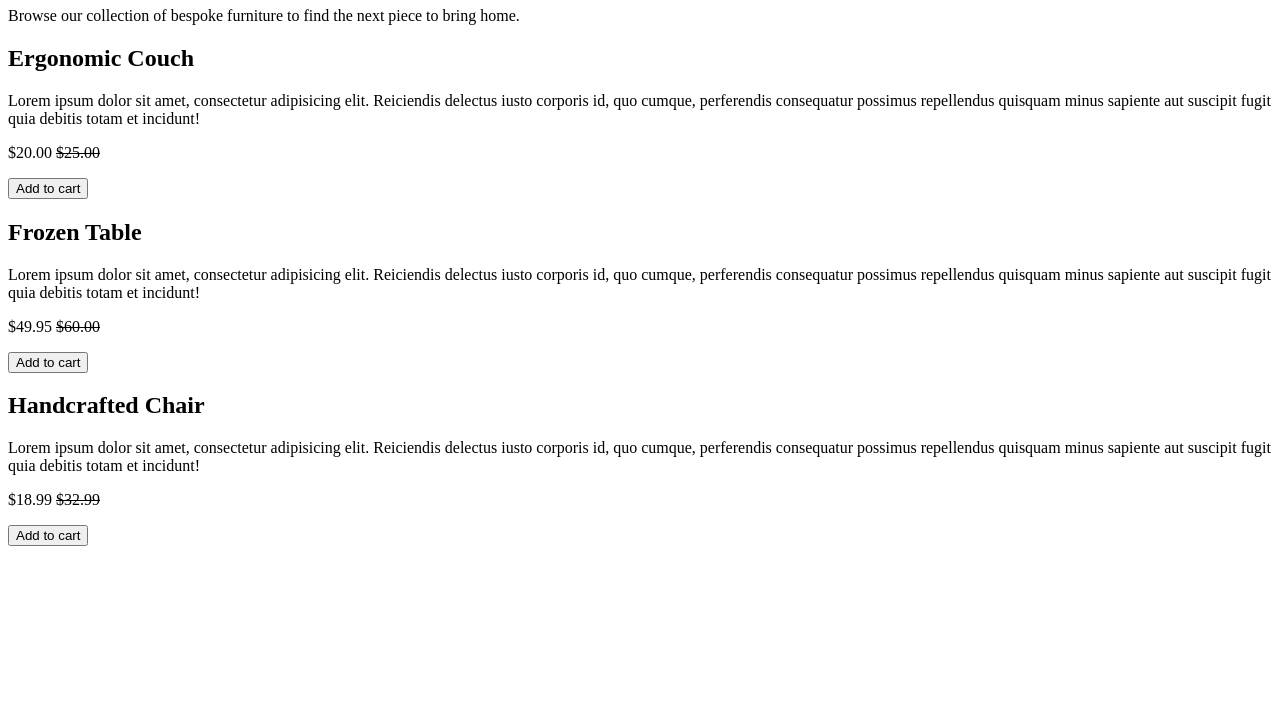
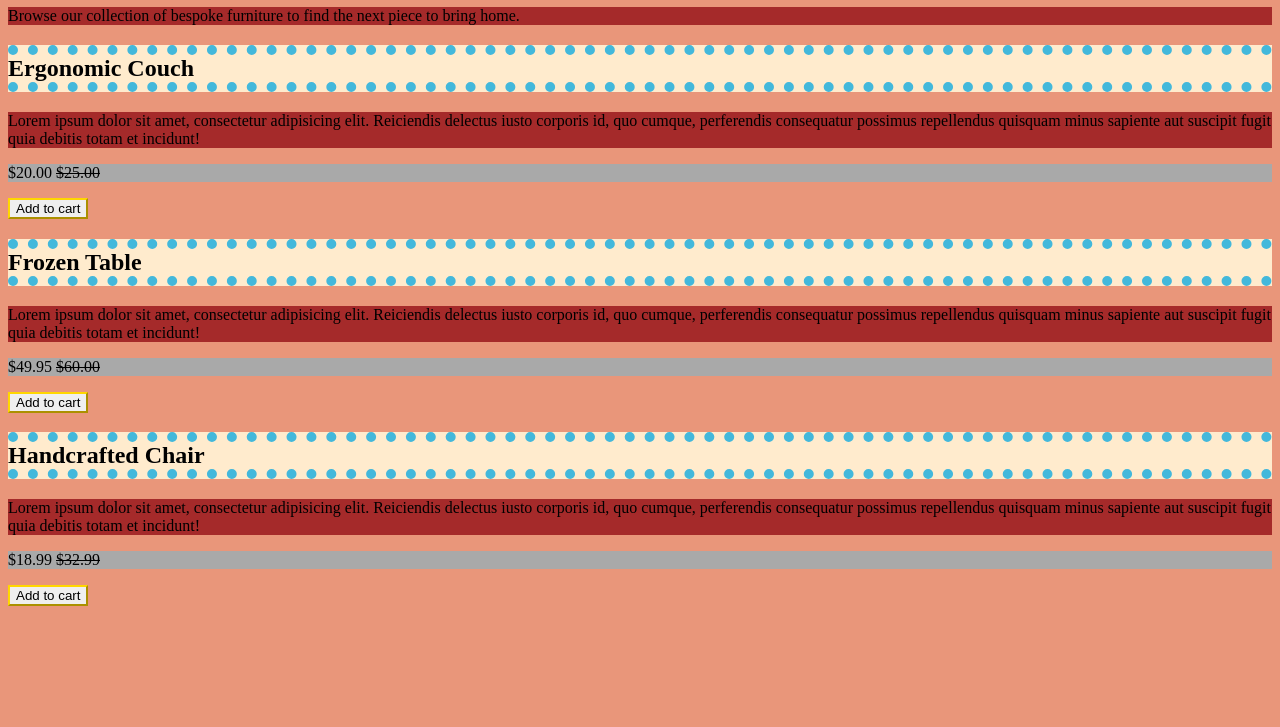
Before and after one commit to dimilowe/furniture-emporium, a plain HTML site: page index.html in a window 1280 px wide. Shown: the part 73-800 px from the top of the page. Drawn offline with Linux system fonts and the light colour scheme.

Commit message:
website amnded

```diff
--- a/index.css
+++ b/index.css
@@ -0,0 +1,23 @@
+.subtitle {
+  background-color: blanchedalmond;
+}
+
+.description {
+  background-color: brown;
+}
+
+h2 {
+  border-block: 10px dotted rgb(67, 184, 219);
+}
+
+body {
+  background-color: darksalmon;
+}
+
+p {
+  background-color: darkgrey;
+}
+
+#button {
+  border-color: gold;
+}
--- a/index.html
+++ b/index.html
@@ -2,48 +2,49 @@
 <html lang="en">
   <head>
     <title>Furniture Emporium</title>
+    <link rel="stylesheet" href="index.css" />
   </head>
   <body>
     <main>
       <header>
         <h1>Furniture Emporium</h1>
-        <p>
+        <p class="description">
           Browse our collection of bespoke furniture to find the next piece to
           bring home.
         </p>
       </header>
       <article>
-        <h2>Ergonomic Couch</h2>
-        <p>
+        <h2 class="subtitle">Ergonomic Couch</h2>
+        <p class="description">
           Lorem ipsum dolor sit amet, consectetur adipisicing elit. Reiciendis
           delectus iusto corporis id, quo cumque, perferendis consequatur
           possimus repellendus quisquam minus sapiente aut suscipit fugit quia
           debitis totam et incidunt!
         </p>
         <p>$20.00 <s>$25.00</s></p>
-        <button>Add to cart</button>
+        <button id="button">Add to cart</button>
       </article>
       <article>
-        <h2>Frozen Table</h2>
-        <p>
+        <h2 class="subtitle">Frozen Table</h2>
+        <p class="description">
           Lorem ipsum dolor sit amet, consectetur adipisicing elit. Reiciendis
           delectus iusto corporis id, quo cumque, perferendis consequatur
           possimus repellendus quisquam minus sapiente aut suscipit fugit quia
           debitis totam et incidunt!
         </p>
         <p>$49.95 <s>$60.00</s></p>
-        <button>Add to cart</button>
+        <button id="button">Add to cart</button>
       </article>
       <article>
-        <h2>Handcrafted Chair</h2>
-        <p>
+        <h2 class="subtitle">Handcrafted Chair</h2>
+        <p class="description">
           Lorem ipsum dolor sit amet, consectetur adipisicing elit. Reiciendis
           delectus iusto corporis id, quo cumque, perferendis consequatur
           possimus repellendus quisquam minus sapiente aut suscipit fugit quia
           debitis totam et incidunt!
         </p>
         <p>$18.99 <s>$32.99</s></p>
-        <button>Add to cart</button>
+        <button id="button">Add to cart</button>
       </article>
     </main>
   </body>
```
